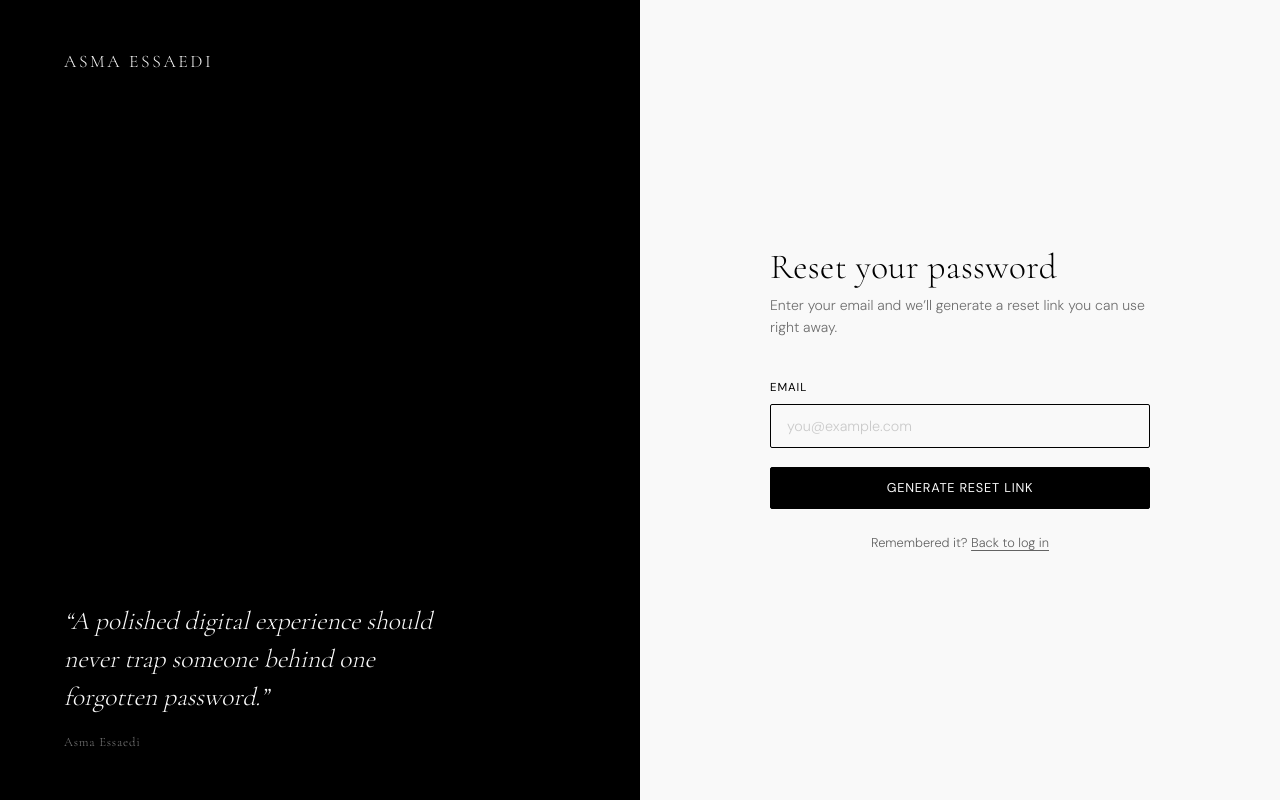
After one commit to asmaessaedi30-sketch/asma-essaedi-styling, a Flask app: page /forgot-password in a window 1280 px wide. The commit adds this page. Run offline with Flask 3, Linux system fonts and the light colour scheme.

Commit message:
Add forgot password flow and premium styling features

```diff
--- a/styling_ai_fixed/app.py
+++ b/styling_ai_fixed/app.py
@@ -31,6 +31,7 @@ from flask import (
 )
 from werkzeug.security import generate_password_hash, check_password_hash
 from werkzeug.utils import secure_filename
+from itsdangerous import URLSafeTimedSerializer, BadSignature, SignatureExpired
 
 # ---------------------------------------------------------------------------
 # App Configuration
@@ -213,6 +214,24 @@ def current_user():
         return None
     db = get_db()
     return db.execute("SELECT * FROM users WHERE id = ?", (session["user_id"],)).fetchone()
+
+
+def reset_token_serializer():
+    """Create a timed serializer for password reset tokens."""
+    return URLSafeTimedSerializer(app.secret_key, salt="password-reset")
+
+
+def build_reset_token(email):
+    """Create a signed password reset token for a user email."""
+    return reset_token_serializer().dumps(email)
+
+
+def verify_reset_token(token, max_age=3600):
+    """Validate a reset token and return the email or None."""
+    try:
+        return reset_token_serializer().loads(token, max_age=max_age)
+    except (BadSignature, SignatureExpired):
+        return None
 
 
 def stripe_is_ready():
@@ -424,6 +443,58 @@ def logout():
     """Clear the session and redirect to the landing page."""
     session.clear()
     return redirect(url_for("index"))
+
+
+@app.route("/forgot-password", methods=["GET", "POST"])
+def forgot_password():
+    """Let a user request a password reset link."""
+    reset_link = None
+
+    if request.method == "POST":
+        email = request.form.get("email", "").strip().lower()
+        db = get_db()
+        user = db.execute("SELECT * FROM users WHERE email = ?", (email,)).fetchone()
+
+        if user:
+            token = build_reset_token(email)
+            reset_link = f"{app_base_url()}{url_for('reset_password', token=token)}"
+            flash("Password reset link generated below. Open it to set a new password.", "success")
+        else:
+            flash("We couldn't find an account with that email.", "error")
+
+    return render_template("forgot_password.html", reset_link=reset_link)
+
+
+@app.route("/reset-password/<token>", methods=["GET", "POST"])
+def reset_password(token):
+    """Allow a user to set a new password from a signed token."""
+    email = verify_reset_token(token)
+    if not email:
+        flash("That reset link is invalid or has expired.", "error")
+        return redirect(url_for("forgot_password"))
+
+    if request.method == "POST":
+        password = request.form.get("password", "")
+        confirm_password = request.form.get("confirm_password", "")
+
+        if len(password) < 8:
+            flash("Use at least 8 characters for your new password.", "error")
+            return redirect(url_for("reset_password", token=token))
+
+        if password != confirm_password:
+            flash("Passwords do not match.", "error")
+            return redirect(url_for("reset_password", token=token))
+
+        db = get_db()
+        db.execute(
+            "UPDATE users SET password = ? WHERE email = ?",
+            (generate_password_hash(password), email)
+        )
+        db.commit()
+        flash("Your password has been reset. Log in with your new password.", "success")
+        return redirect(url_for("login"))
+
+    return render_template("reset_password.html", token=token, email=email)
 
 
 # ---------------------------------------------------------------------------
--- a/styling_ai_fixed/static/css/style.css
+++ b/styling_ai_fixed/static/css/style.css
@@ -358,11 +358,33 @@ h1, h2, h3 {
 
 .auth-form { display: flex; flex-direction: column; gap: 1.2rem; }
 
+.auth-form__link-row {
+  display: flex;
+  justify-content: flex-end;
+  margin-top: -.35rem;
+}
+
 .auth-form__footer {
   margin-top: 1.5rem;
   font-size: .8rem;
   text-align: center;
   opacity: .6;
+}
+
+.reset-link-card {
+  margin-top: 1.2rem;
+  padding: 1rem;
+  border: 1px solid var(--mid);
+  border-radius: var(--radius);
+  background: rgba(0,0,0,.02);
+}
+
+.reset-link-card__url {
+  display: block;
+  margin-top: .5rem;
+  overflow-wrap: anywhere;
+  font-size: .85rem;
+  line-height: 1.5;
 }
 
 /* ── Form Elements (shared) ─────────────────────────────────────────────── */
--- /dev/null
+++ b/styling_ai_fixed/templates/forgot_password.html
@@ -0,0 +1,43 @@
+{% extends "base.html" %}
+{% block title %}Forgot Password — Asma Essaedi{% endblock %}
+
+{% block content %}
+<main class="auth-page">
+  <div class="auth-page__split">
+    <section class="auth-panel auth-panel--left">
+      <a href="{{ url_for('index') }}" class="auth-panel__logo">Asma Essaedi</a>
+      <blockquote class="auth-panel__quote">
+        “A polished digital experience should never trap someone behind one forgotten password.”
+        <cite>Asma Essaedi</cite>
+      </blockquote>
+    </section>
+
+    <section class="auth-panel auth-panel--right">
+      <div class="auth-form-wrap">
+        <h1 class="auth-form__title">Reset your password</h1>
+        <p class="auth-form__sub">Enter your email and we’ll generate a reset link you can use right away.</p>
+
+        <form method="post" class="auth-form">
+          <div class="form-group">
+            <label for="email" class="form-label">Email</label>
+            <input id="email" name="email" type="email" class="form-input" placeholder="you@example.com" required />
+          </div>
+
+          <button type="submit" class="btn btn--primary btn--full">Generate Reset Link</button>
+        </form>
+
+        {% if reset_link %}
+        <div class="reset-link-card">
+          <span class="form-label">Reset Link</span>
+          <a href="{{ reset_link }}" class="link reset-link-card__url">{{ reset_link }}</a>
+        </div>
+        {% endif %}
+
+        <p class="auth-form__footer">
+          Remembered it? <a href="{{ url_for('login') }}" class="link">Back to log in</a>
+        </p>
+      </div>
+    </section>
+  </div>
+</main>
+{% endblock %}
--- a/styling_ai_fixed/templates/login.html
+++ b/styling_ai_fixed/templates/login.html
@@ -28,6 +28,10 @@
             <input id="password" name="password" type="password" class="form-input" placeholder="Enter your password" required />
           </div>
 
+          <div class="auth-form__link-row">
+            <a href="{{ url_for('forgot_password') }}" class="link">Forgot your password?</a>
+          </div>
+
           <button type="submit" class="btn btn--primary btn--full">Log In</button>
         </form>
 
```
Also changed, not shown: styling_ai_fixed/templates/reset_password.html (added, +41 -0 lines).
